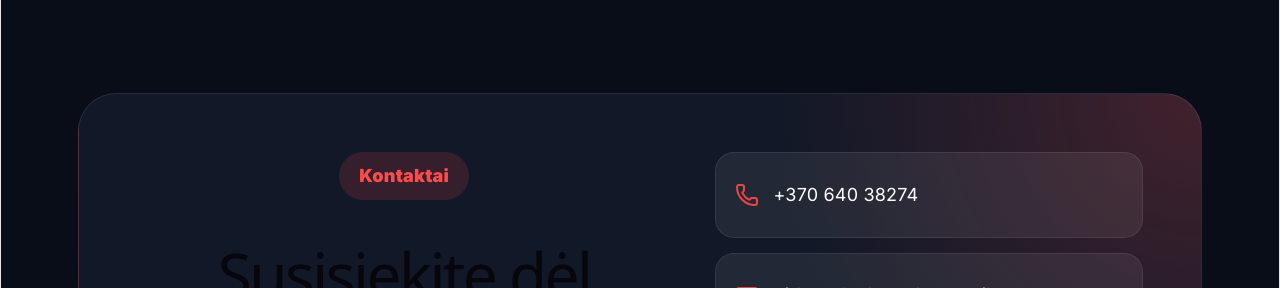
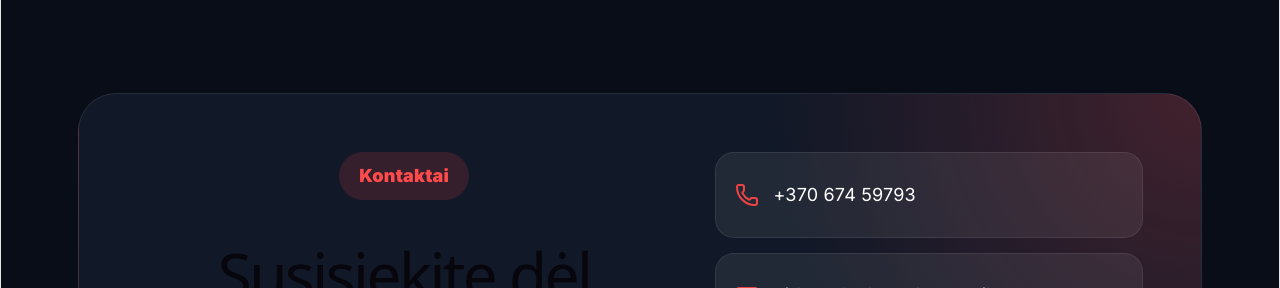
Before and after one commit to Zflex091/nojaus-website, a React (Vite) app: page / in a window 1280 px wide. Shown: the part 3350-3638 px from the top of the page. Built offline with nearby package versions, Linux system fonts and the light colour scheme.

Commit message:
Phone number changed

```diff
--- a/src/App.jsx
+++ b/src/App.jsx
@@ -121,7 +121,7 @@ function App() {
           <a href="#kontaktai" onClick={() => setMenuOpen(false)}>Kontaktai</a>
         </nav>
 
-        <a className="callBtn" href="tel:+37064038274">
+        <a className="callBtn" href="tel:+370 674 59793">
           <Phone size={18} /> Skambinti
         </a>
 
@@ -468,8 +468,8 @@ function App() {
             </div>
 
             <div className="contactInfo">
-              <a href="tel:+37064038274">
-                <Phone /> +370 640 38274
+              <a href="tel:+370 674 59793">
+                <Phone /> +370 674 59793
               </a>
 
               <a href="mailto:pirkparduokautolt@gmail.com">
@@ -488,7 +488,7 @@ function App() {
         </section>
       </main>
 
-      <a className="floatingPhone" href="tel:+37064038274">
+      <a className="floatingPhone" href="tel:+370 674 59793">
         <Phone />
       </a>
 
```
